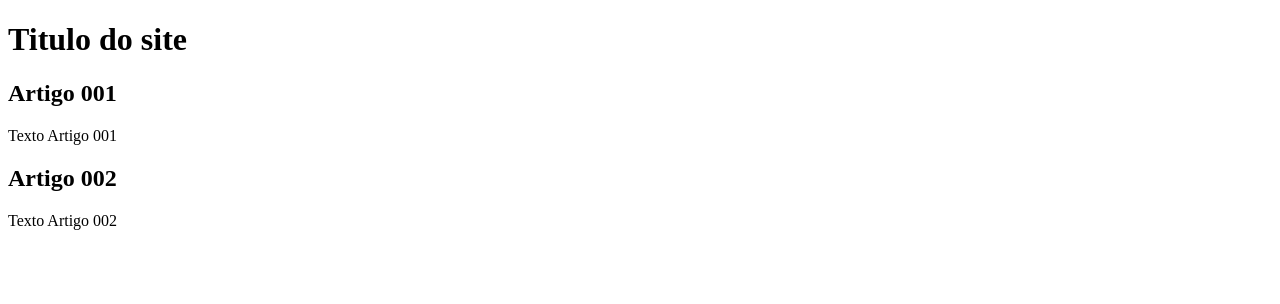
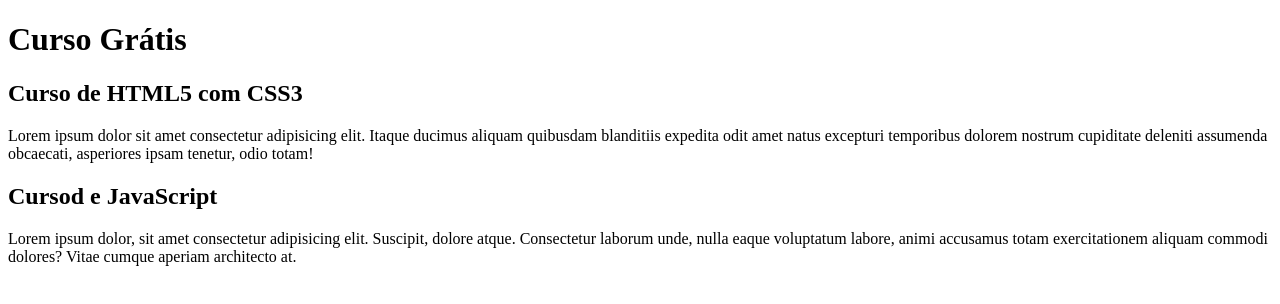
Before and after one commit to zaqueumenezes/Projeto-SiteZAQUEU, a plain HTML site: page index.html in a window 1280 px wide. Drawn offline with Linux system fonts and the light colour scheme.

Commit message:
comecei a escrever o conteudo

```diff
--- a/index.html
+++ b/index.html
@@ -7,16 +7,20 @@
 </head>
 <body>
     <main>
+
         <header>
-            <h1>Titulo do site</h1>
+            <h1>Curso Grátis</h1>
         </header>
+
         <article>
-            <h2>Artigo 001</h2>
-            <p>Texto Artigo 001</p>
+            <h2>Curso de HTML5 com CSS3</h2>
+            <p>Lorem ipsum dolor sit amet consectetur adipisicing elit. Itaque ducimus aliquam quibusdam blanditiis expedita odit amet natus excepturi temporibus dolorem nostrum cupiditate deleniti assumenda obcaecati, asperiores ipsam tenetur, odio totam!</p>
         </article>
+
         <article>
-            <h2>Artigo 002</h2>
-            <p>Texto Artigo 002</p>
+            <h2>Cursod e JavaScript</h2>
+            <p>Lorem ipsum dolor, sit amet consectetur adipisicing elit. Suscipit, dolore atque. Consectetur laborum unde, nulla eaque voluptatum labore, animi accusamus totam exercitationem aliquam commodi dolores? Vitae cumque aperiam architecto at.</p>
+
         </article>
     </main>
 </body>
```
